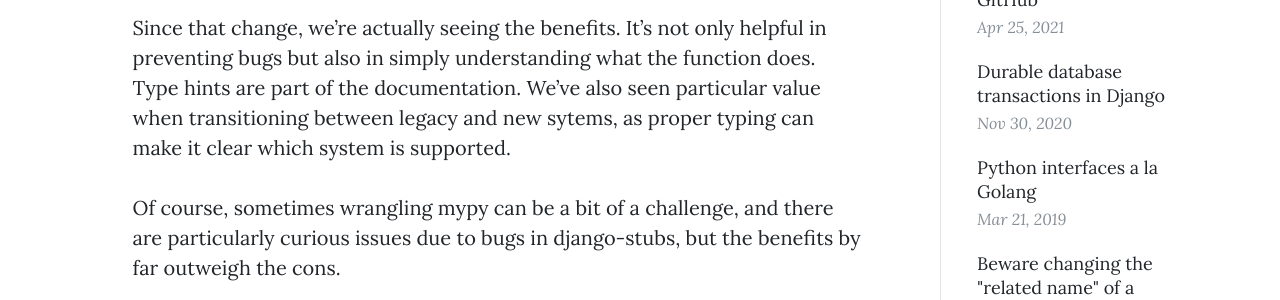
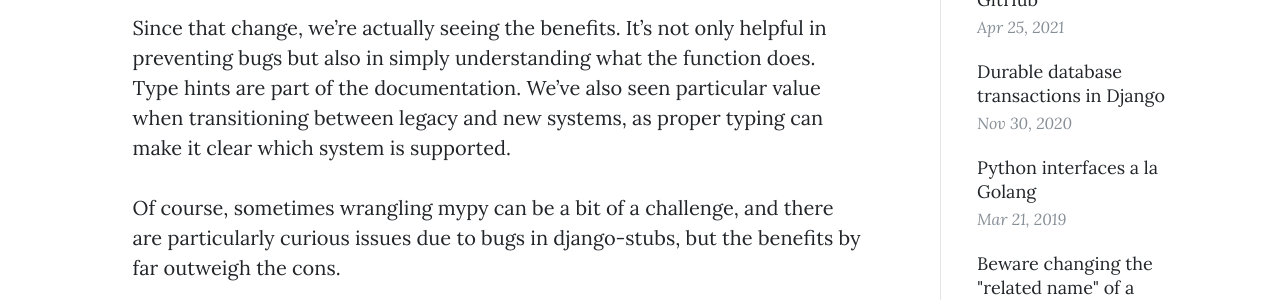
Before and after one commit to octoenergy/octoenergy.github.io, a Jekyll site: the page built from _posts/2024-01-05-linting-and-formatting.md, in a window 1280 px wide and 900 px high, scrolled down 2252 px. Shown: the part 245-545 px from the top of the window. Built offline with Jekyll 4.4.1, drawn with Linux system fonts in a browser that asks for light colours; some of the changed text lies outside the part shown.

Commit message:
Minor tweaks on linting blog
Fixing a typo and adjusting a number.

```diff
--- a/_posts/2024-01-05-linting-and-formatting.md
+++ b/_posts/2024-01-05-linting-and-formatting.md
@@ -76,7 +76,7 @@ been extended to enforce typing on all function arguments for changed functions.
 Since that change, we’re actually seeing the benefits. It’s not only
 helpful in preventing bugs but also in simply understanding what the function
 does. Type hints are part of the documentation. We’ve also seen particular
-value when transitioning between legacy and new sytems, as proper typing can
+value when transitioning between legacy and new systems, as proper typing can
 make it clear which system is supported.
 
 Of course, sometimes wrangling mypy can be a bit of a challenge, and there
```
Also changed, not shown: other parts of _posts/2024-01-05-linting-and-formatting.md (+1 -1 lines).
